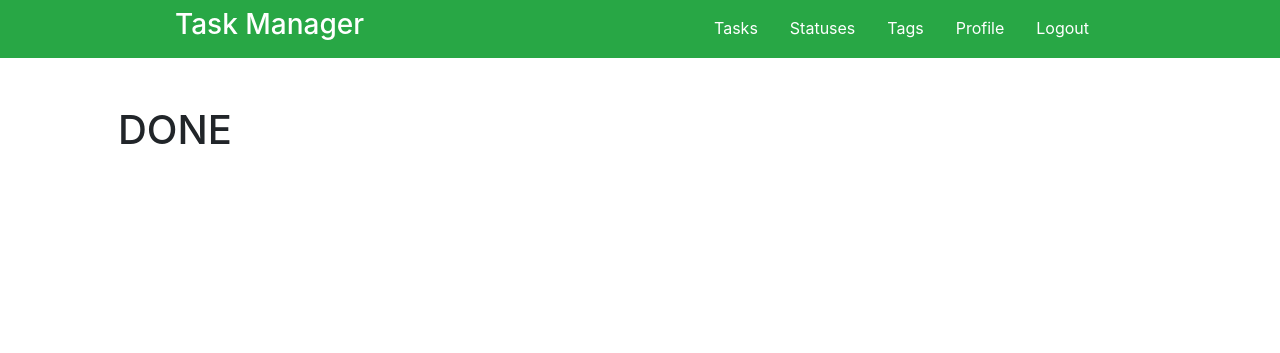
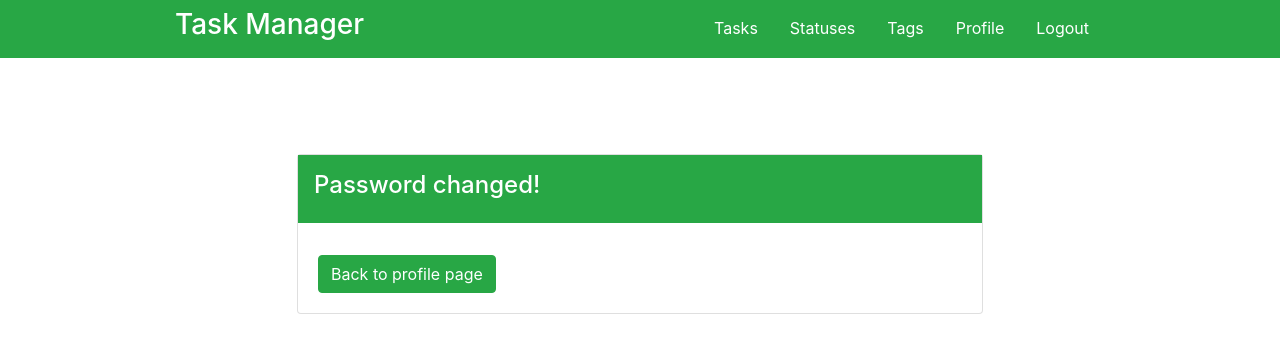
Before and after one commit to Uladzislau97/python-project-lvl4, a Django app: page /password_change/done/ in a window 1280 px wide. Shown: the top 353 px of the page. Run offline with Django 3.2, Linux system fonts and the light colour scheme; the visitor is signed in with stand-in values (Sample User, id 1); some libraries are stand-ins or nearby versions.

Commit message:
Add style to password change done page

```diff
--- a/templates/registration/password_change_done.html
+++ b/templates/registration/password_change_done.html
@@ -2,5 +2,18 @@
 {% load bootstrap4 %}
 
 {% block content %}
-<h1>DONE</h1>
+<div class="row h-auto">
+    <div class="col-sm-8 mx-auto pt-5">
+        <div class="card">
+            <div class="card-title bg-success text-white p-3">
+                <p class="h4">Password changed!</p>
+            </div>
+            <div class="card-body">
+                <a href="{% url 'accounts:profile' %}" class="btn btn-success">
+                    Back to profile page
+                </a>
+            </div>
+        </div>
+    </div>
+</div>
 {% endblock %}
```
